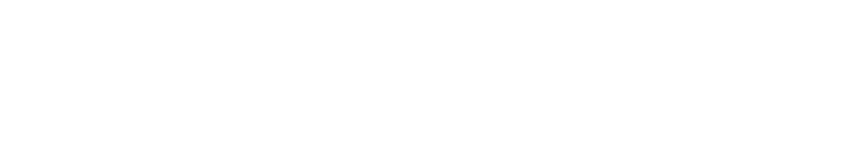
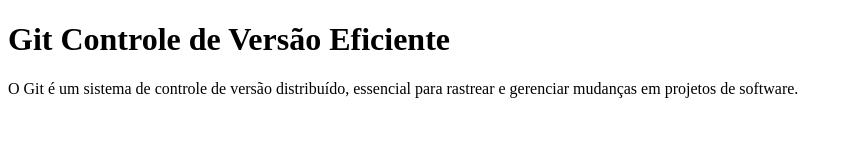
Before and after one commit to Julio-CRodrigues/Exerc-cio-aula, a plain HTML site: page index.html in a window 1280 px wide. Shown: the whole page, without its empty margins (0-853 px from the left). Drawn offline with Linux system fonts and the light colour scheme.

Commit message:
ADD título e texto.

```diff
--- a/index.html
+++ b/index.html
@@ -6,3 +6,8 @@
 		  <meta name="viewport" content="width=device-width, initial-scale=1.0">
 		  <title>GIT</title>
 	  </head>
+<body>
+    <h1>Git Controle de Versão Eficiente</h1>
+    <p>O Git é um sistema de controle de versão distribuído, essencial para rastrear e gerenciar mudanças em projetos de software.</p>
+</body>
+</html>
```
